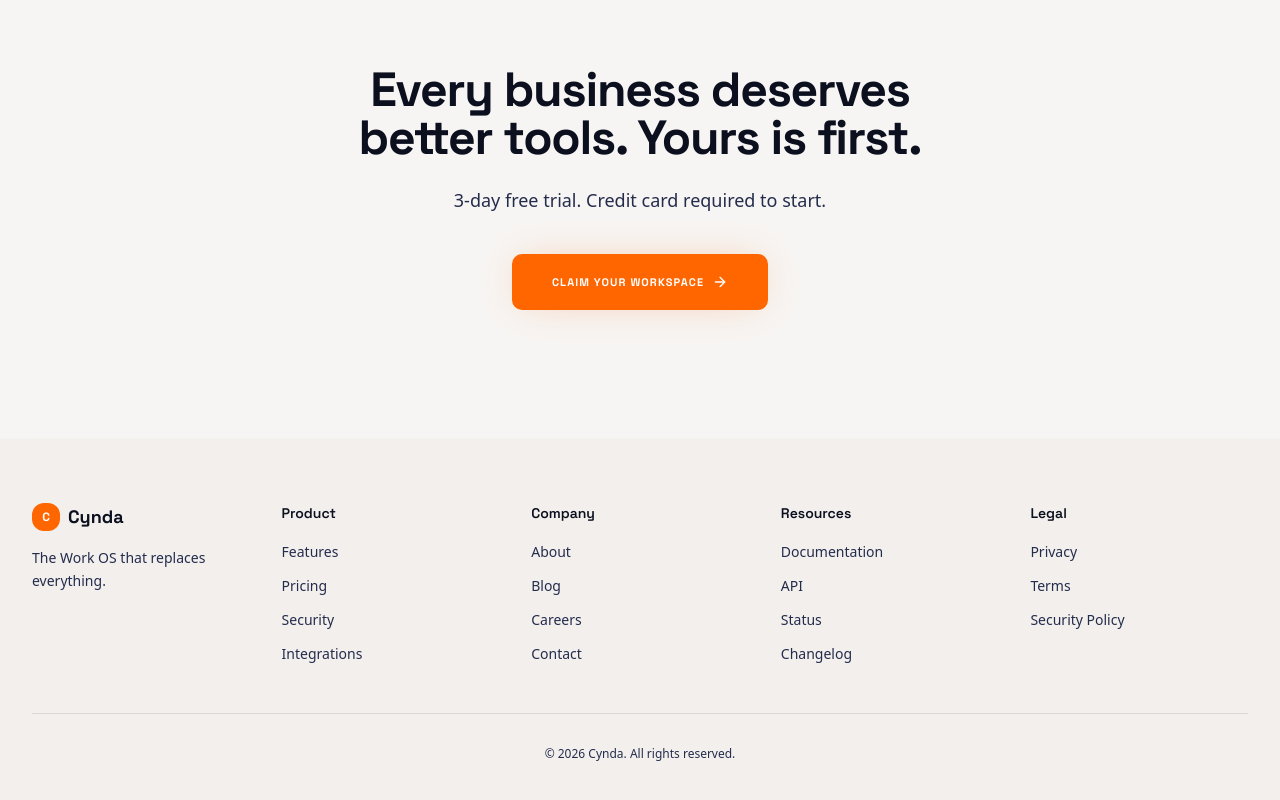
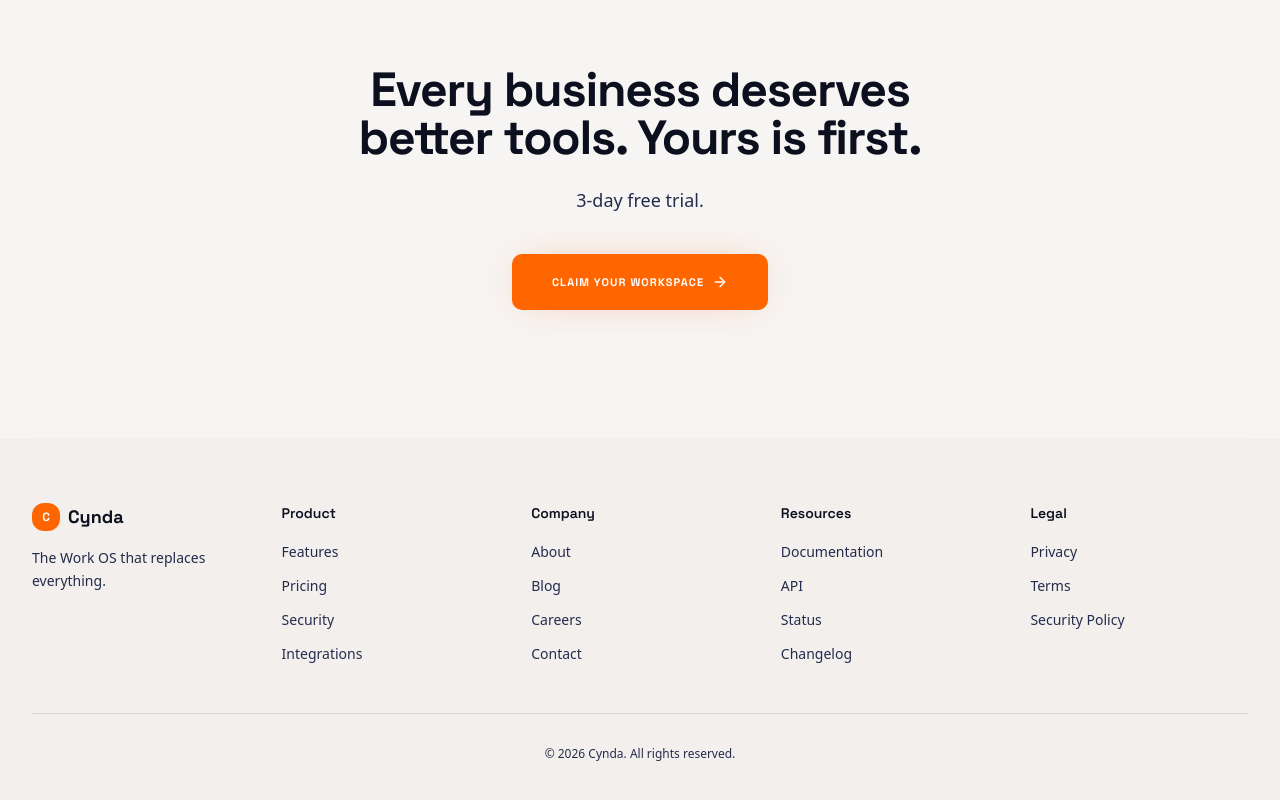
Before and after one commit to Sladz-gif/cynda, a React (Vite) app: page / in a window 1280 px wide. Shown: the part 7720-8520 px from the top of the page. Built offline with nearby package versions, Linux system fonts and the light colour scheme; no server answers.

Commit message:
Update: remove 'credit card required' from CTA

```diff
--- a/src/components/landing/CTASection.tsx
+++ b/src/components/landing/CTASection.tsx
@@ -18,7 +18,7 @@ const CTASection = () => {
             Every business deserves better tools. Yours is first.
           </h2>
           <p className="text-lg text-muted-foreground mb-10 font-medium">
-            3-day free trial. Credit card required to start.
+            3-day free trial.
           </p>
           <div className="flex flex-col sm:flex-row items-center justify-center gap-4">
             <Button variant="hero" size="lg" className="px-10 h-14 font-black uppercase tracking-widest text-[11px]" asChild>
```
